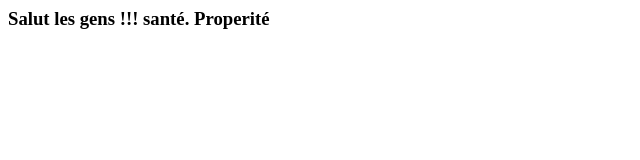
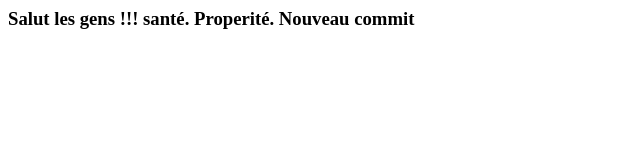
Before and after one commit to MITASHI-OTHA/test, a plain HTML site: page index.html in a window 1280 px wide. Shown: the whole page, without its empty margins (0-640 px from the left). Drawn offline with Linux system fonts and the light colour scheme.

Commit message:
18heures 15

```diff
--- a/index.html
+++ b/index.html
@@ -1,3 +1,3 @@
 <h3>
-    Salut les gens !!! santé. Properité
+    Salut les gens !!! santé. Properité. Nouveau commit
 </h3>
```
